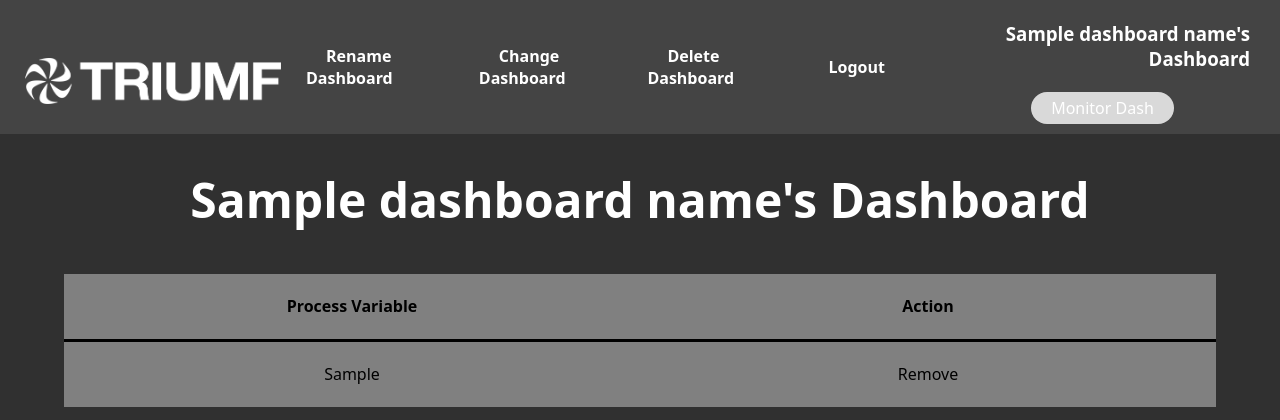
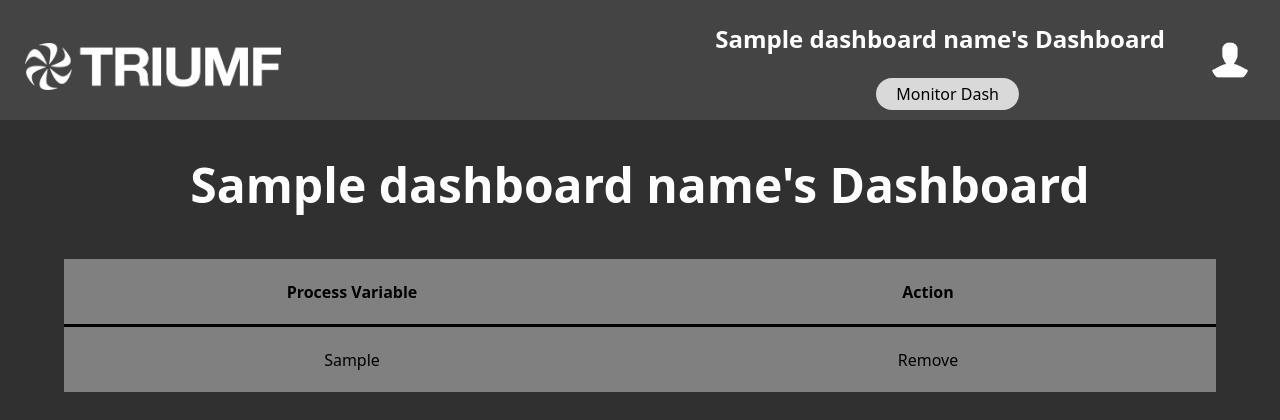
Before and after one commit to PenPen7531/ISSP-Triumf-435, a Flask app: template app/templates/public/edit_dash.html in a window 1280 px wide. Shown: the top 420 px of the page. Run offline with Flask 2, Linux system fonts and the light colour scheme; the template is opened without the code that fills it: most values are stand-ins (such as "Sample title", 1, 10 or a date in 2020).

Commit message:
trying to find a solution for nav buttons

```diff
--- a/app/static/css/dash-home.css
+++ b/app/static/css/dash-home.css
@@ -128,48 +109,26 @@ ul li a{
 
 }
 
-.flex-center{
-    display: flex;
-    margin-left: auto;
-    align-items: center;
-    justify-content: space-around;
-    margin-right: 20px;
-}
-
-.flex-center > *{
-
-    width: auto;
-}
-
-
-
 #left-flex{
 
     align-self: flex-end;
 }
 
-.top-header a {
-    color: white;
-}
-
 .top-header{
     display: flex;
-
-    justify-content:space-between;
+    flex-direction: row;
+    background-color: var(--nav-bar);
+    width: 100%;
+}
+#flex-right{
     margin-left: auto;
-    align-items:center;
-    background-color: var(--nav-bar);
-
 }
-/* #flex-right{
-    margin-left: auto;
-} */
 #dash-name{
     font-size: 1.25em;
     color: white;
 }
 .flex-row{
-
+    margin-left: auto;
     display: flex;
     flex-direction: column;
     justify-content: center;
@@ -206,9 +165,9 @@ ul li a{
     border-radius: 30px;
 }
 
-
-
-
+.top-header{
+    background-color: var(--nav-bar);
+}
 
 .elem{
     word-wrap: break-word;
@@ -258,28 +217,26 @@ th, td{
     text-align: center;
 }
 
-#dash-change, #delete, #rename, #logout{
+#dash-change, #delete, #rename, #monitor{
     text-decoration: None;
-    color: white;
+
+
     padding: 10px;
-    margin-right: 10px;
-    margin-left: 10px;
 
    }
 
-#monitor{
+
+
+#logout{
     text-decoration: None;
     color: black;
-    background-color: white;
+    width: 10vw;
+    background-color: var(--nav-bar);
     padding: 10px;
-    width: 10vw;
-    border-bottom-left-radius: 10px;
-    border-bottom-right-radius: 10px;
+    border-top-left-radius: 10px;
+    border-top-right-radius: 10px;
     border: 2px solid black;
 }
-
-
-
 
 .flex-right{
     font-size: 2em;
--- a/app/templates/public/edit_dash.html
+++ b/app/templates/public/edit_dash.html
@@ -7,33 +7,40 @@
     <title>Dashboard</title>
     <link rel="stylesheet" href="{{ url_for('static', filename='css/dash-home.css') }}">
     <script>
-
-
+        function displayMenu(){
+            let nav = document.getElementById('nav-elem');
+            if (nav.style.display = 'none'){
+                nav.style.display="inline";
+            }
+            else{
+                nav.style.display="none";
+            }
+        }
     </script>
 </head>
 <body>
     <div class="top-header">
         <a href="https://www.triumf.ca/" id="left-flex"><img src="../../static/img/triumf-trans-white.png" id="logo"></a>
-        <div class="flex-center">
-            <h4><a href="/dashboard/rename/{{dashboard_name}}" id="rename">Rename Dashboard</a></h4>
-            <h4><a href="/dashboard" class="elem-btn" id="dash-change">Change Dashboard</a></h4>
-            <h4><a class="elem-btn" href="/dashboard/delete/{{dashboard_name}}" id="delete" onclick="return confirm('Are you sure you want to delete this dashboard?')">Delete Dashboard</a></h4>
-            <h4><a href="/" class="elem-btn" id="logout">Logout</a> </h4>
-        </div>
         <div class="flex-row">
-            <div class="right-flex" id="flex-right dash-name"><h3>{{ dashboard_name.capitalize() }}'s Dashboard</h3></div>
+            <div class="right-flex" id="flex-right dash-name"><h2>{{ dashboard_name.capitalize() }}'s Dashboard</h2></div>
             <div class="view-pv"><a href="/monitor/{{dashboard_name}}" class="a-none">Monitor Dash</a></div>
+
         </div>
 
+        <img onclick="displayMenu()" src="../../static/img/user-512.png" class="right-flex" id="img-trans" />
     </div>
     <!-- <div class="button">
-        <div class="flex-right"></div>
+        <div class="flex-right"><a href="/" id="logout">Logout</a></div>
         <div class="flex-right"><a href="/dashboard" id="dash-change">Change Dashboard</a></div>
         <div class="flex-right"><a href="/dashboard/delete/{{dashboard_name}}" id="delete" onclick="return confirm('Are you sure you want to delete this dashboard?')">Delete Dashboard</a></div>
-        <div class="flex-right"></div>
+        <div class="flex-right"><a href="/dashboard/rename/{{dashboard_name}}" id="rename">Rename Dashboard</a></div>
         <div class="flex-right"><a href="/monitor/{{dashboard_name}}" id="monitor">Monitor PVs</a></div>
     </div> -->
     <div class="flex-mid">
+
+        <div id="nav-elem">
+            <a href="/dashboard" id="dash-change">Change Dashboard</a>
+        </div>
         <h1 id="title">{{ dashboard_name }}'s Dashboard</h1>
         <table id="table-data" class="table table-striped styled-table" border=1 frame=void rules=rows>
             <thead class="thead-dark">
```
Also changed, not shown: other parts of app/static/css/dash-home.css (+25 -49 lines).
